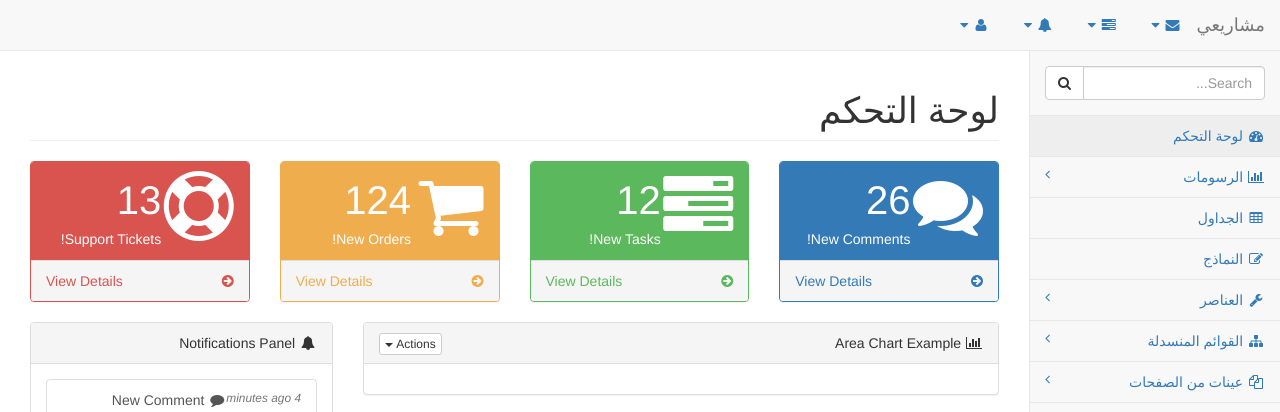
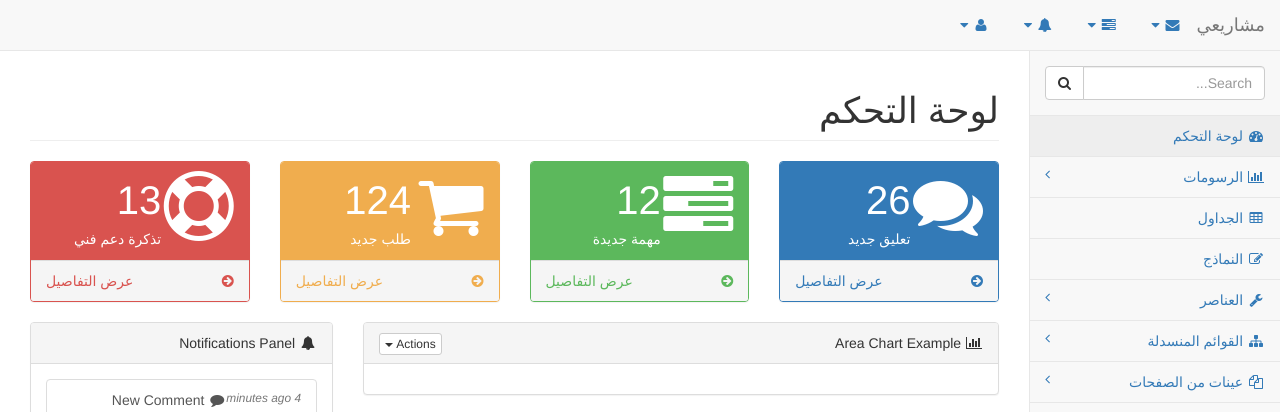
Before and after one commit to shadialahmd/RTL-Dashboard, a plain HTML site: page index.html in a window 1280 px wide. Shown: the top 412 px of the page. Drawn offline with Linux system fonts and the light colour scheme.

Commit message:
Update index.html

```diff
--- a/index.html
+++ b/index.html
@@ -391,13 +391,13 @@
                                 </div>
                                 <div class="col-xs-8 text-right">
                                     <div class="huge">26</div>
-                                    <div>New Comments!</div>
+                                    <div>تعليق جديد</div>
                                 </div>
                             </div>
                         </div>
                         <a href="#">
                             <div class="panel-footer">
-                                <span class="pull-left">View Details</span>
+                                <span class="pull-left">عرض التفاصيل</span>
                                 <span class="pull-right"><i class="fa fa-arrow-circle-right"></i></span>
                                 <div class="clearfix"></div>
                             </div>
@@ -413,13 +413,13 @@
                                 </div>
                                 <div class="col-xs-8 text-right">
                                     <div class="huge">12</div>
-                                    <div>New Tasks!</div>
+                                    <div>مهمة جديدة</div>
                                 </div>
                             </div>
                         </div>
                         <a href="#">
                             <div class="panel-footer">
-                                <span class="pull-left">View Details</span>
+                                <span class="pull-left">عرض التفاصيل</span>
                                 <span class="pull-right"><i class="fa fa-arrow-circle-right"></i></span>
                                 <div class="clearfix"></div>
                             </div>
@@ -435,13 +435,13 @@
                                 </div>
                                 <div class="col-xs-8 text-right">
                                     <div class="huge">124</div>
-                                    <div>New Orders!</div>
+                                    <div>طلب جديد</div>
                                 </div>
                             </div>
                         </div>
                         <a href="#">
                             <div class="panel-footer">
-                                <span class="pull-left">View Details</span>
+                                <span class="pull-left">عرض التفاصيل</span>
                                 <span class="pull-right"><i class="fa fa-arrow-circle-right"></i></span>
                                 <div class="clearfix"></div>
                             </div>
@@ -457,13 +457,13 @@
                                 </div>
                                 <div class="col-xs-8 text-right">
                                     <div class="huge">13</div>
-                                    <div>Support Tickets!</div>
+                                    <div>تذكرة دعم فني</div>
                                 </div>
                             </div>
                         </div>
                         <a href="#">
                             <div class="panel-footer">
-                                <span class="pull-left">View Details</span>
+                                <span class="pull-left">عرض التفاصيل</span>
                                 <span class="pull-right"><i class="fa fa-arrow-circle-right"></i></span>
                                 <div class="clearfix"></div>
                             </div>
```
